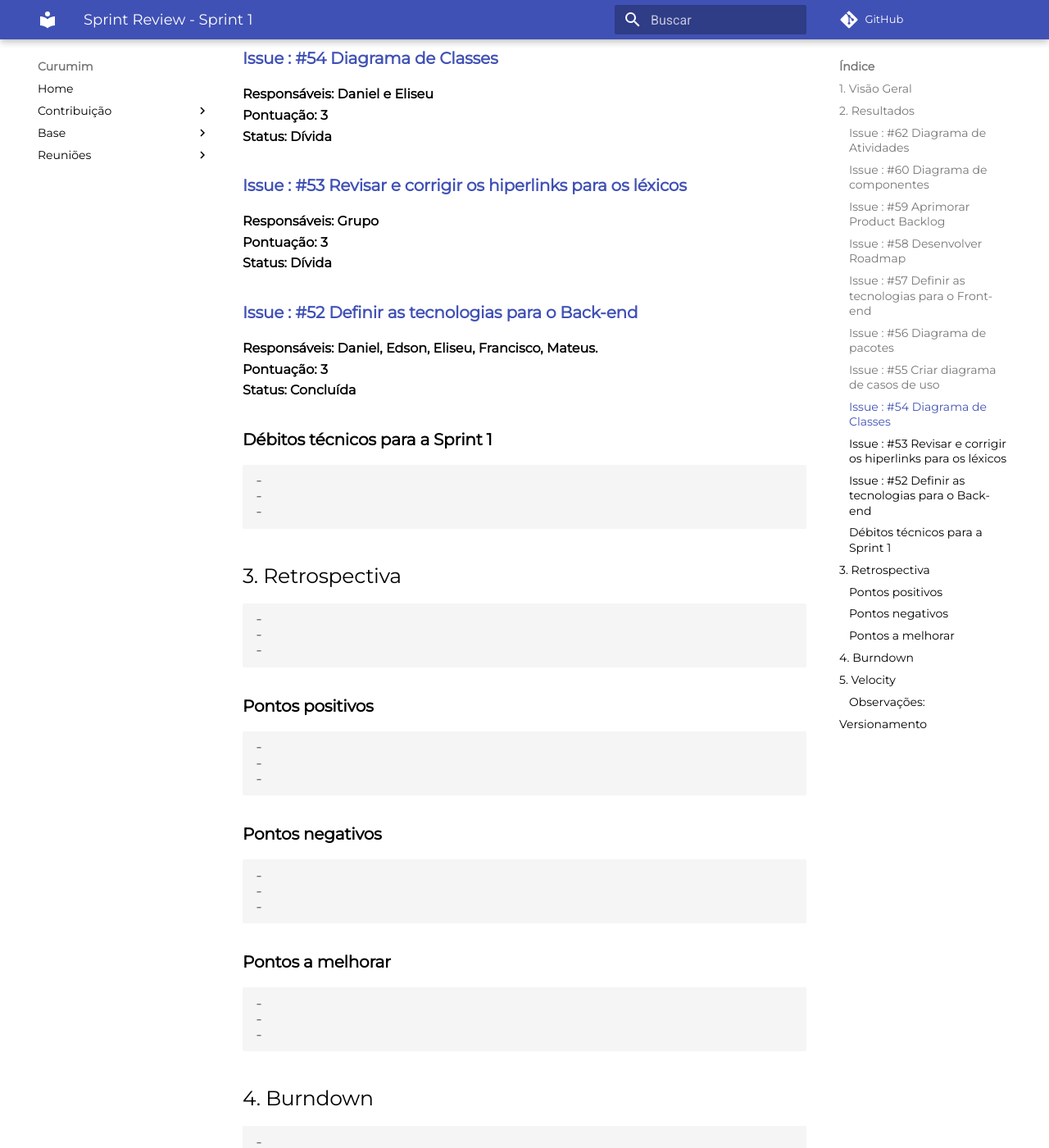
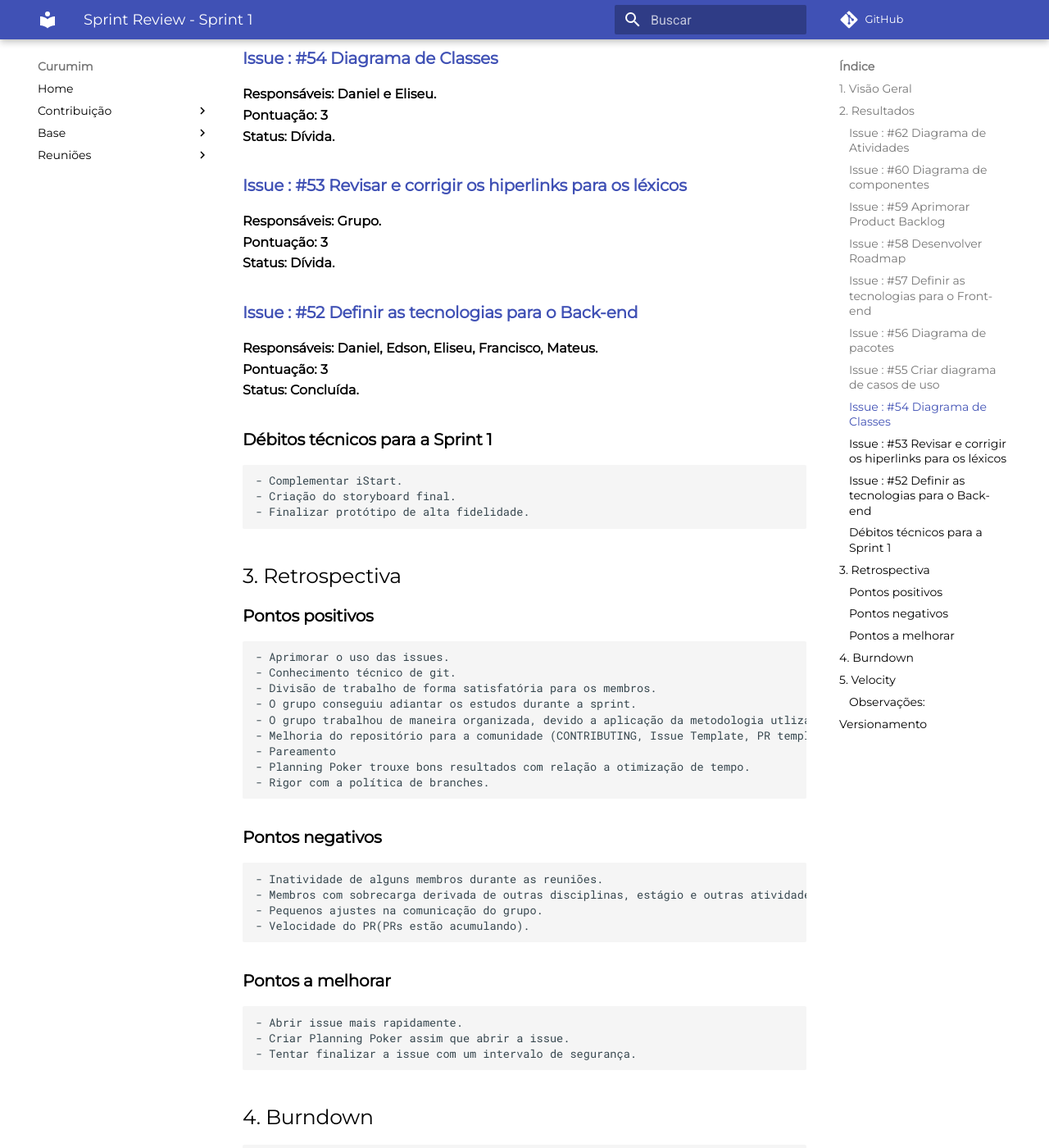
Before and after one commit to UnBArqDsw2021-1/2021.1_G6_Curumim, an MkDocs documentation site: the page built from docs/reunioes/sprints/review-sprint1.md, in a window 1280 px wide and 1400 px high, scrolled down 1451 px. Shown: the whole window at 82% size. Built offline with MkDocs 1.6.1 and Material for MkDocs 9.7.7, drawn with Linux system fonts in a browser that asks for light colours; comment, search, counter and statistics services are not loaded; some of the changed text lies outside the part shown.

```diff
--- a/docs/reunioes/sprints/review-sprint1.md
+++ b/docs/reunioes/sprints/review-sprint1.md
@@ -11,80 +11,87 @@
 ## 2. Resultados
 
 ### [**Issue : #62 Diagrama de Atividades**](https://github.com/UnBArqDsw2021-1/2021.1_G6_Curumim/issues/62)
- **Responsáveis: Edson e João**<br>
+ **Responsáveis: Edson e João.**<br>
  **Pontuação: 5**<br>
- **Status: Dívida técnica**<br>
+ **Status: Dívida.**<br>
 
 ### [**Issue : #60 Diagrama de componentes**](https://github.com/UnBArqDsw2021-1/2021.1_G6_Curumim/issues/60)
- **Responsáveis: Gabriel e Mateus**<br>
+ **Responsáveis: Gabriel e Mateus.**<br>
  **Pontuação: 8**<br>
- **Status: Dívida técnica**<br>
+ **Status: Dívida.**<br>
 
 ### [**Issue : #59 Aprimorar Product Backlog**](https://github.com/UnBArqDsw2021-1/2021.1_G6_Curumim/issues/59)
- **Responsáveis: Bruno Felix**<br>
+ **Responsáveis: Bruno Felix.**<br>
  **Pontuação: 3**<br>
- **Status: Concluída**<br>
+ **Status: Concluída.**<br>
 
 ### [**Issue : #58 Desenvolver Roadmap**](https://github.com/UnBArqDsw2021-1/2021.1_G6_Curumim/issues/58)
- **Responsáveis: Bruno Felix**<br>
+ **Responsáveis: Bruno Felix.**<br>
  **Pontuação: 3**<br>
- **Status: Concluída**<br>
+ **Status: Concluída.**<br>
 
 ### [**Issue : #57 Definir as tecnologias para o Front-end**](https://github.com/UnBArqDsw2021-1/2021.1_G6_Curumim/issues/57)
  **Responsáveis: Bruno, Enzo, Gabriel, João, Nilo.**<br>
  **Pontuação: 3**<br>
- **Status: Concluída**<br>
+ **Status: Concluída.**<br>
 
 
 ### [**Issue : #56 Diagrama de pacotes**](https://github.com/UnBArqDsw2021-1/2021.1_G6_Curumim/issues/56)
- **Responsáveis: Enzo e francisco**<br>
+ **Responsáveis: Enzo e francisco.**<br>
  **Pontuação: 5**<br>
- **Status: Concluída**<br>
+ **Status: Concluída.**<br>
 
 ### [**Issue : #55 Criar diagrama de casos de uso**](https://github.com/UnBArqDsw2021-1/2021.1_G6_Curumim/issues/55)
- **Responsáveis: Nilo Mendonça**<br>
+ **Responsáveis: Nilo Mendonça.**<br>
  **Pontuação: 5**<br>
- **Status: Concluída**<br>
+ **Status: Concluída.**<br>
 
 ### [**Issue : #54 Diagrama de Classes**](https://github.com/UnBArqDsw2021-1/2021.1_G6_Curumim/issues/54)
- **Responsáveis: Daniel e Eliseu**<br>
+ **Responsáveis: Daniel e Eliseu.**<br>
  **Pontuação: 3**<br>
- **Status: Dívida**<br>
+ **Status: Dívida.**<br>
 
 ### [**Issue : #53 Revisar e corrigir os hiperlinks para os léxicos**](https://github.com/UnBArqDsw2021-1/2021.1_G6_Curumim/issues/53)
- **Responsáveis: Grupo**<br>
+ **Responsáveis: Grupo.**<br>
  **Pontuação: 3**<br>
- **Status: Dívida**<br>
+ **Status: Dívida.**<br>
 
 ### [**Issue : #52 Definir as tecnologias para o Back-end**](https://github.com/UnBArqDsw2021-1/2021.1_G6_Curumim/issues/52)
  **Responsáveis: Daniel, Edson, Eliseu, Francisco, Mateus.**<br>
  **Pontuação: 3**<br>
- **Status: Concluída**<br>
+ **Status: Concluída.**<br>
 
 
 
 
 ### **Débitos técnicos para a Sprint 1**
-    -
-    -
-    -
+    - Complementar iStart.
+    - Criação do storyboard final.
+    - Finalizar protótipo de alta fidelidade.
+
 ## 3. Retrospectiva
-    -
-    -
-    -
+
 ### **Pontos positivos**
-    -
-    -
-    -
+    - Aprimorar o uso das issues.
+    - Conhecimento técnico de git.
+    - Divisão de trabalho de forma satisfatória para os membros.
+    - O grupo conseguiu adiantar os estudos durante a sprint.
+    - O grupo trabalhou de maneira organizada, devido a aplicação da metodologia utlizada (Scrum, XP e Kanban).
+    - Melhoria do repositório para a comunidade (CONTRIBUTING, Issue Template, PR template).
+    - Pareamento
+    - Planning Poker trouxe bons resultados com relação a otimização de tempo.
+    - Rigor com a política de branches.
+
 ### **Pontos negativos**
-    -
-    -
-    -
+    - Inatividade de alguns membros durante as reuniões.
+    - Membros com sobrecarga derivada de outras disciplinas, estágio e outras atividades.
+    - Pequenos ajustes na comunicação do grupo.
+    - Velocidade do PR(PRs estão acumulando).
 
 ### **Pontos a melhorar**
-    -
-    -
-    -
+    - Abrir issue mais rapidamente.
+    - Criar Planning Poker assim que abrir a issue.
+    - Tentar finalizar a issue com um intervalo de segurança.
 
 ## 4. Burndown
     -
```
Also changed, not shown: other parts of docs/reunioes/sprints/review-sprint1.md (+3 -2 lines).
